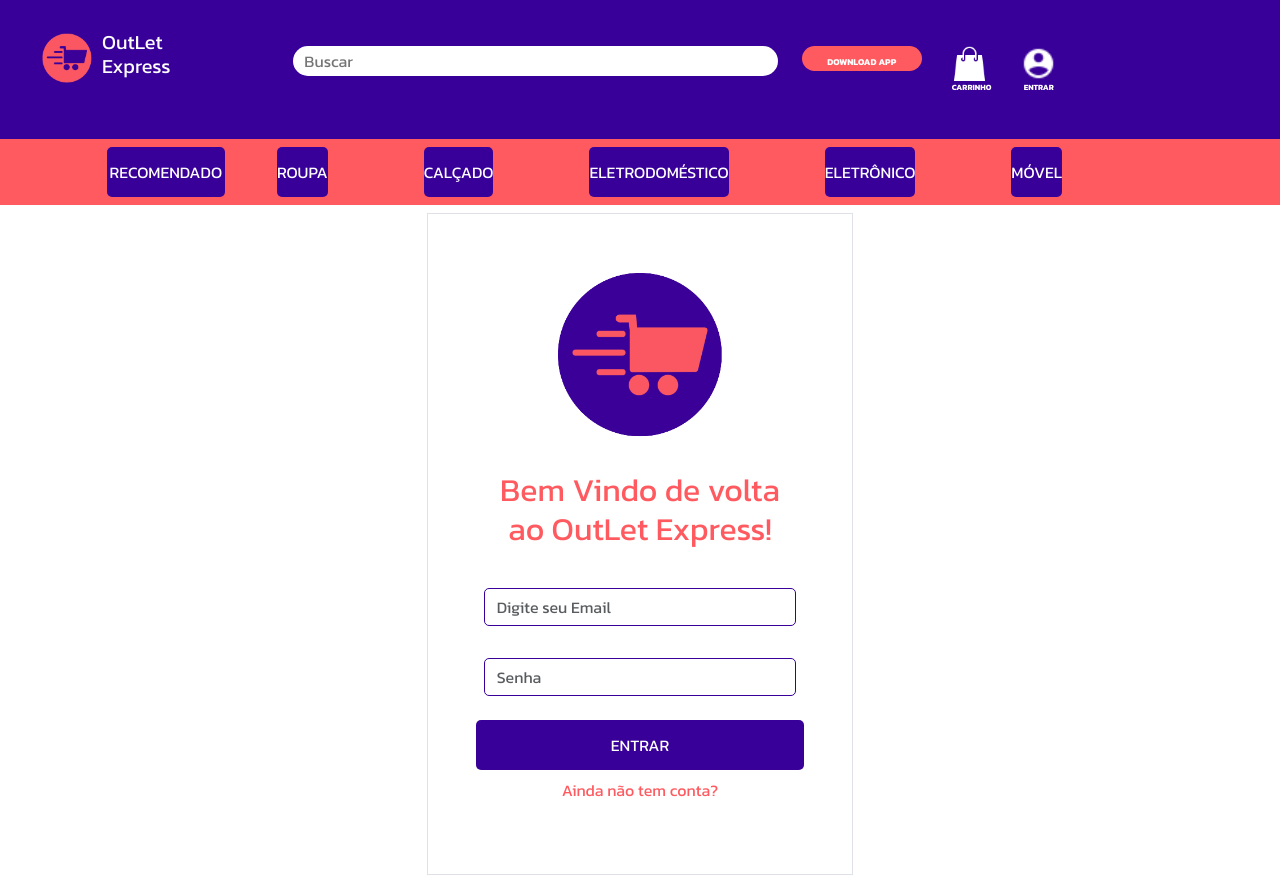
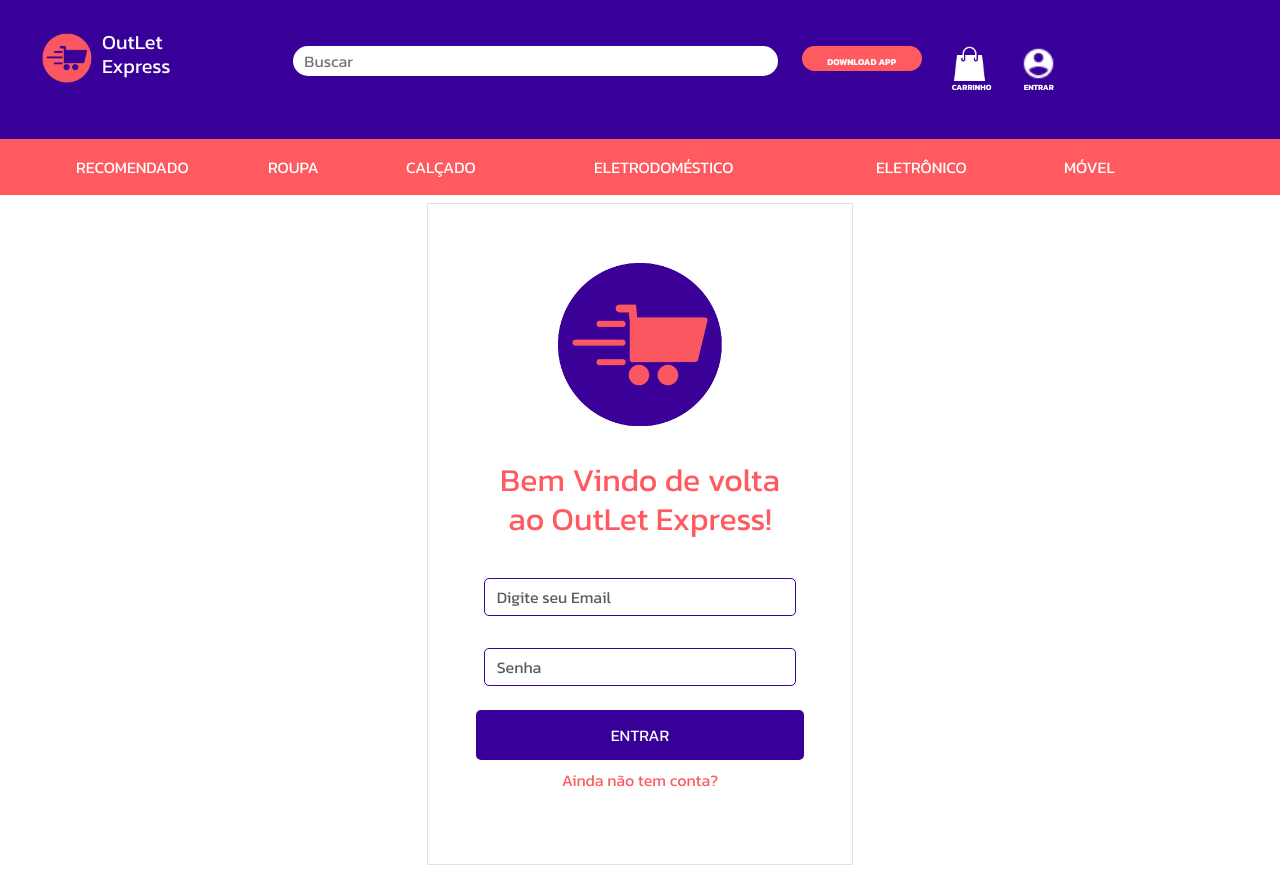
Before and after one commit to eduolmo/OutletExpressWeb, a PHP site: page /php/login2.php in a window 1280 px wide. Run offline with PHP 8.4, Linux system fonts and the light colour scheme; some libraries are stand-ins or nearby versions.

Commit message:
Add files via upload

```diff
--- a/php/cabecalho2.php
+++ b/php/cabecalho2.php
@@ -1,8 +1,8 @@
 <?php
 //session_set_cookie_params(['httponly' => true]);
-session_start();
-include_once 'banco_conexao.php';
-/*
+session_start();/*
+include 'banco_conexao.php';
+
 echo 'antes de conectar com BD';
 include 'banco_conexao.php';
 
@@ -88,52 +88,22 @@
 
     <!-- inicio da cabecalho rosa -->
     <div class="cabecalho_rosa">
-        <nav class="navbar navbar-expand-lg cabecalho_menu">
-            <div class="container-fluid col-lg-1">
+        <nav class="navbar navbar-expand-lg cabecalho_menu pe-xl-5">
+            <div class="container-fluid">
                 <a class="navbar-brand" href="#"></a>
                 <button class="navbar-toggler" type="button" data-bs-toggle="collapse" data-bs-target="#navbarSupportedContent" aria-controls="navbarSupportedContent" aria-expanded="false" aria-label="Toggle navigation">
                     <span class="navbar-toggler-icon"></span>
                 </button>
             </div>
 
-            <div class="collapse navbar-collapse" id="navbarSupportedContent">
-                <ul class="navbar-nav">
-                    <li class="nav-item pe-lg-5 col-xl-2 pe-xxl-5">
-                        <form action="produtos.php" method="POST">
-                            <input type="hidden" name="categoria_produto" value="Recomendado" display="hidden">
-                            <input type="submit" name="procura_categoria" class="btn-lg but procura_categoria" value="RECOMENDADO">
-                        </form>
-                    </li>
-                    <li class="nav-item pe-lg-5 ps-xl-1 pe-xxl-5">
-                        <form action="produtos.php" method="POST">
-                            <input type="hidden" name="categoria_produto" value="Roupa" display="hidden">
-                            <input type="submit" name="procura_categoria" class="btn-lg but procura_categoria" value="ROUPA">
-                        </form>
-                    </li>
-                    <li class="nav-item pe-lg-5 ps-xl-5 pe-xxl-5">
-                        <form action="produtos.php" method="POST">
-                            <input type="hidden" name="categoria_produto" value="Calçado" display="hidden">
-                            <input type="submit" name="procura_categoria" class="btn-lg but procura_categoria" value="CALÇADO">
-                        </form>
-                    </li>
-                    <li class="nav-item pe-lg-5 ps-xl-5 pe-xxl-5">
-                        <form action="produtos.php" method="POST">
-                            <input type="hidden" name="categoria_produto" value="Eletrodoméstico" display="hidden">
-                            <input type="submit" name="procura_categoria" class="btn-lg but procura_categoria" value="ELETRODOMÉSTICO">
-                        </form>
-                    </li>
-                    <li class="nav-item pe-lg-5  ps-xl-5">
-                        <form action="produtos.php" method="POST">
-                            <input type="hidden" name="categoria_produto" value="Eletrônico" display="hidden">
-                            <input type="submit" name="procura_categoria" class="btn-lg but procura_categoria" value="ELETRÔNICO">
-                        </form>
-                    </li>
-                    <li class="nav-item pe-lg-5 ps-xl-5">
-                        <form action="produtos.php" method="POST">
-                            <input type="hidden" name="categoria_produto" value="Móvel" display="hidden">
-                            <input type="submit" name="procura_categoria" class="btn-lg but procura_categoria" value="MÓVEL">
-                        </form>
-                    </li>
+                <div class="collapse navbar-collapse pe-xl-5" id="navbarSupportedContent">
+                    <ul class="navbar-nav px-2 pe-xl-5">
+                        <li class="nav-item pe-lg-5 col-lg-2 col-xl-2 pe-xxl-5"><a class="nav-link pe-xl-5" href="#">RECOMENDADO</a></li>
+                        <li class="nav-item pe-lg-5 col-lg-1 ps-xl-1 pe-xxl-5"><a class="nav-link" href="produtos.php">ROUPA</a></li>
+                        <li class="nav-item pe-lg-5 col-lg-2 ps-xl-5 pe-xxl-5"><a class="nav-link" href="produtos.php">CALÇADO</a></li>
+                        <li class="nav-item pe-lg-5 col-lg-3 ps-xl-5 pe-xxl-5"><a class="nav-link" href="produtos.php">ELETRODOMÉSTICO</a></li>
+                        <li class="nav-item pe-lg-5 col-lg-2 ps-xl-5"><a class="nav-link" href="produtos.php">ELETRÔNICO</a></li>
+                        <li class="nav-item pe-lg-5 col-lg-2 ps-xl-5"><a class="nav-link" href="produtos.php">MÓVEL</a></li>
 
                         <script>
                             let categorias = document.getElementsByClassName("nav-link");
@@ -141,7 +111,20 @@
                                 categorias[i].addEventListener("click",function(){
                                     let categoria = categorias[i].innerHTML;
                                     //console.log('categoria: ',categoria);
+                                    $.ajax({
+                                        url: 'produtos.php',
+                                        type: 'POST',
+                                        data: { produtoCategoria: categoria },
+                                        success: function(response) {
+                                            console.log('Resposta do PHP:', response);
 
+                                            // Redirecionar para uma nova página
+                                            if(response === 'redirecionar'){
+                                                window.location.href = 'produtos.php';
+                                            }
+
+                                        }
+                                    });
                                 })
                             }
                         </script>
--- a/php/login2.php
+++ b/php/login2.php
@@ -15,10 +15,59 @@
 
     <!-- cabecalho -->
     <?php
-    /*
-      include 'banco_conexao.php';
-      include 'cadastro2.php';
+      //session_start();
 
+      if($_SERVER["REQUEST_METHOD"] == "POST"){
+
+        $email = trim(filter_input(INPUT_POST,'email',FILTER_VALIDATE_EMAIL));
+        $senha = trim(filter_input(INPUT_POST,'senha',FILTER_SANITIZE_SPECIAL_CHARS));
+
+        require_once 'cliente.php';
+        //require_once 'banco_conexao.php';
+
+        $cliente = new Cliente();
+        //consulta um usuario pelo email
+        if($cliente->consulta_usuario($email)){
+          //echo 'Existe usuario no BD';
+
+          //consuta um usuario no bd pelo email
+          $sql = "SELECT * FROM usuario WHERE email = :email";
+          $stmt = Database::prepare($sql);
+          $stmt->bindParam(':email', $email);
+          $stmt->execute();
+          $lista_cliente = $stmt->fetch(PDO::FETCH_BOTH);
+          //print_r($lista_cliente);
+          $senha_db = $lista_cliente['senha'];
+
+          $senha_decode = base64_decode($senha_db);
+          //echo $senha_decode;
+
+          if ($senha_decode === $senha){
+            //echo "Senha válida";
+
+            //guarda dados do cliente na sessao
+            $_SESSION['resultado'] = $lista_cliente;
+
+            $host  = $_SERVER['HTTP_HOST'];
+            $uri   = rtrim(dirname($_SERVER['PHP_SELF']), '/\\');
+            $extra = 'index.php';
+            header("Location: http://$host$uri/$extra");
+
+          }
+          else{
+            echo "Senha inválida";
+          }
+        }
+        else{
+          echo 'Usuario não existe, cadastre-se';
+        }
+      }
+
+
+
+      //include 'banco_conexao.php';
+      //include 'cadastro2.php';
+/*
       $db = Database::getInstance();
       $sql = "SELECT email FROM USUARIO WHERE email='$email'";
       $consulta_usuario_existe = Database::prepare($sql);
@@ -43,13 +92,13 @@
         echo '<script>alert("ERRO: Usuario não existe!")</script>';
       }
 
-      */
+     */
       include 'cabecalho2.php';
     ?>
 
      <!-- Iniciando o formulário de login -->
     <div class="container p-5 text-center my-2 border col-md-12 col-lg-4">
-      <form id="formEntrar" action="index.php" method="POST">
+      <form id="formEntrar" action="<?php echo $_SERVER['PHP_SELF']; ?>" method="POST">
         <div class="p-2 mb-3">
           <img class="img-fluid" src="../imagens/logo2.png">
         </div>
@@ -67,7 +116,7 @@
 
         <p id="aviso"><img src="../icones/aviso.png" alt="icone de aviso"> Confira se os campos estão preenchidos corretamente ! <img src="../icones/aviso.png" alt="icone de aviso"></p>
 
-        <button id="entrar" type="submit" class="btn-lg but">ENTRAR</button>
+        <input id="entrar" type="submit" onclick="" name="entrar" class="btn-lg but" value="ENTRAR">
 
         <div class="p-2 mb-3">
           <a href="cadastro2.php" class="d-block link">Ainda não tem conta?</a>
```
Also changed, not shown: php/cadastro2.php (+7 -26 lines), php/crud.php (+11 -0 lines). Lines whose indentation alone changed are shown as unchanged.
